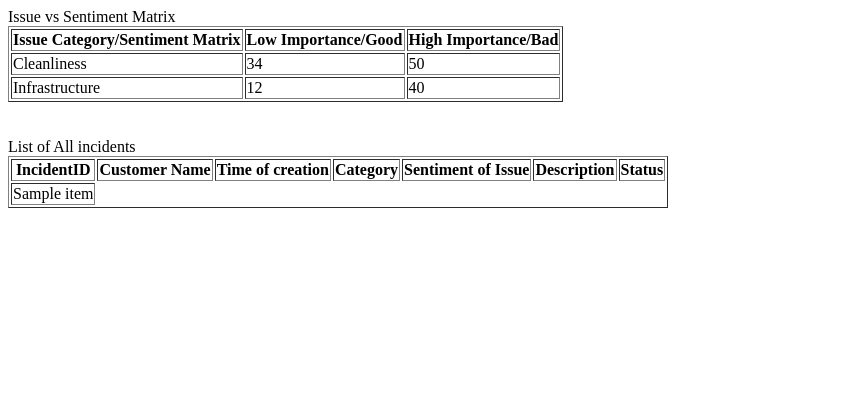
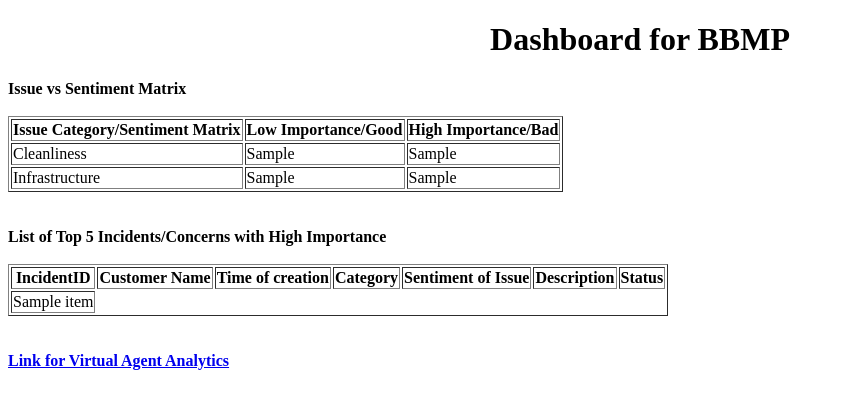
Before and after one commit to arunprabhur/flaskProject, a Flask app: template templates/showall.html in a window 1280 px wide. Shown: the top 409 px of the page, without its empty margins (0-844 px from the left). Run offline with Flask 2, Linux system fonts and the light colour scheme; the template is opened without the code that fills it: most values are stand-ins (such as "Sample title", 1, 10 or a date in 2020).

Commit message:
added dashboard

```diff
--- a/main.py
+++ b/main.py
@@ -17,20 +17,47 @@ def index():
     return render_template('student.html')
 
 
-@app.route('/showall')
+@app.route('/dashboard')
 def showall():
     Category = []
     with db.connect() as conn:
         # Execute the query and fetch all results
         Categorydata = conn.execute(
-            "SELECT IncidentID, CustomerName, time_created, Category, Sentiment, IssueDescription, status FROM Issuetb"
+            "SELECT IncidentID, CustomerName, time_created, Category, Sentiment, IssueDescription, status FROM Issuetb "
+            "where Sentiment = 'High Importance' LIMIT 5"
         ).fetchall()
 
     for row in Categorydata:
         Category.append({"IncidentID": "INC" + str(row[0]).zfill(7),"Customer Name": row[1], "time_created": row[2], "Category": row[3],
                          "Sentiment":row[4] ,"Issue Description": row[5], "status": row[6]})
 
-    return render_template("showall.html", Category=Category)
+    with db.connect() as conn:
+        # Execute the query and fetch all results
+        MatrixCL = conn.execute(
+            "SELECT Count(Category) FROM Issuetb where Category = 'Cleanliness' and Sentiment ='Low Importance'"
+        ).fetchall()
+    with db.connect() as conn:
+        # Execute the query and fetch all results
+        MatrixCH = conn.execute(
+            "SELECT Count(Category) FROM Issuetb where Category = 'Cleanliness' and Sentiment ='High Importance'"
+        ).fetchall()
+    with db.connect() as conn:
+        # Execute the query and fetch all results
+        MatrixIL = conn.execute(
+            "SELECT Count(Category) FROM Issuetb where Category = 'Infrastructure' and Sentiment ='Low Importance'"
+        ).fetchall()
+    with db.connect() as conn:
+        # Execute the query and fetch all results
+        MatrixIH = conn.execute(
+            "SELECT Count(Category) FROM Issuetb where Category = 'Infrastructure' and Sentiment ='High Importance'"
+        ).fetchall()
+    MatrixCLval = MatrixCL[0][0]
+    MatrixCHval = MatrixCH[0][0]
+    MatrixILval = MatrixIL[0][0]
+    MatrixIHval = MatrixIH[0][0]
+
+    return render_template("showall.html", Category=Category, MatrixCLval=MatrixCLval,MatrixCHval=MatrixCHval,
+                           MatrixILval=MatrixILval, MatrixIHval=MatrixIHval)
 
 
 @app.route('/result', methods=['POST', 'GET'])
--- a/templates/showall.html
+++ b/templates/showall.html
@@ -2,10 +2,12 @@
 <html lang="en">
 <head>
     <meta charset="UTF-8">
-    <title>List of all Incidents</title>
+    <title>Dashboard for BBMP</title>
 </head>
 <body>
-Issue vs Sentiment Matrix
+<center><h1>Dashboard for BBMP</h1></center>
+<b>Issue vs Sentiment Matrix</b>
+<br><br>
 <table border="1">
     <tr>
         <th>Issue Category/Sentiment Matrix</th>
@@ -14,18 +16,19 @@ Issue vs Sentiment Matrix
     </tr>
     <tr>
         <td>Cleanliness</td>
-        <td>34</td>
-        <td>50</td>
+        <td>{{ MatrixCLval }}</td>
+        <td>{{ MatrixCHval }}</td>
     </tr>
     <tr>
         <td>Infrastructure</td>
-        <td>12</td>
-        <td>40</td>
+        <td>{{ MatrixILval }}</td>
+        <td>{{ MatrixIHval }}</td>
     </tr>
 </table>
 
 <br><br>
-List of All incidents
+<b>List of Top 5 Incidents/Concerns with High Importance</b>
+<br><br>
  <table border = 1>
             <tr>
                 <th>IncidentID</th>
@@ -44,5 +47,8 @@ List of All incidents
              </tr>
          {% endfor %}
       </table>
+<br>
+<br>
+<a href = "https://dialogflow.cloud.google.com/#/agent/ai-neophytes-9fee/analytics" ><b>Link for Virtual Agent Analytics</b></a>
 </body>
 </html>
```
